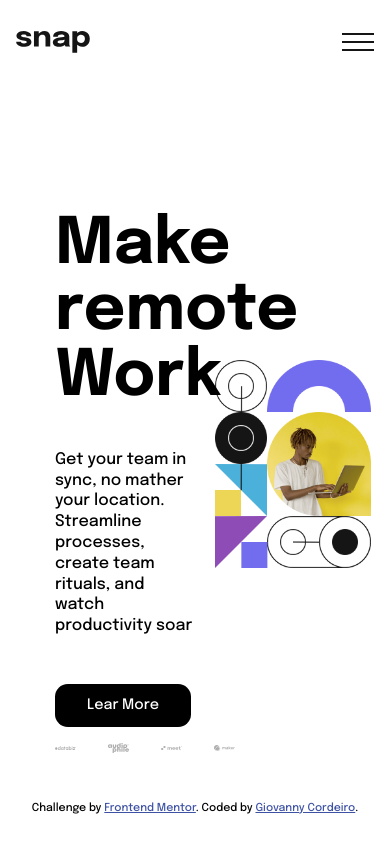
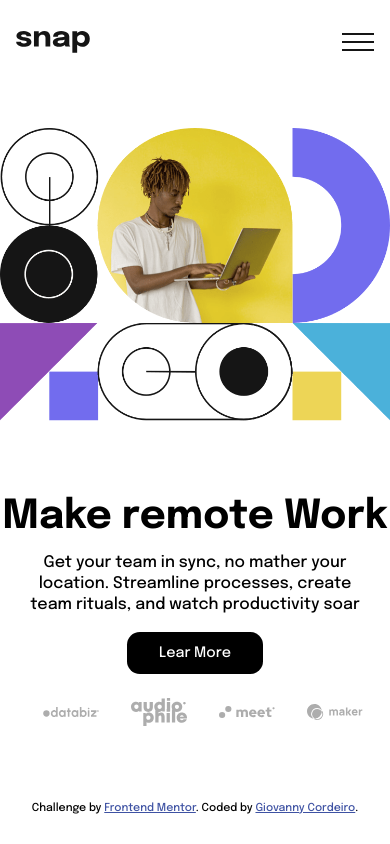
Before and after one commit to GiovannyCordeiro/snap-site, a plain HTML site: page index.html in a window 390 px wide. Drawn offline with Linux system fonts and the light colour scheme.

Commit message:
finished project

```diff
--- a/src/style.css
+++ b/src/style.css
@@ -169,8 +169,6 @@ main .content{
 
 main .content .text-content{
     width: 80%;
-    position: relative;
-    right: 0;
     height: 77%;
     /* background:blue; */
 }
@@ -221,6 +219,8 @@ main .image-content{
 main .image-content .image{
     width: 80%;
     height: 90%;
+    display: flex;
+    align-items: center;
     /* background: red; */
     background: url(/images/image-hero-desktop.png) no-repeat center center;
     background-size: contain;
@@ -355,4 +355,65 @@ main .image-content .image{
         border: 2px solid gray;
         margin-left: unset;
     }
+
+    main{
+        flex-direction: column-reverse;
+    }
+
+    main .image-content{
+        width: 100%;
+        height: 50%;
+        margin-bottom: 0;
+    }
+
+    main .image-content .image{
+        width: 100%;
+        height: 100%;
+        display: flex;
+        background: url(/images/image-hero-mobile.png) no-repeat center center;
+        background-size: contain;
+        /* background: red; */
+    }
+
+    main .content{
+        align-items: flex-start;
+        padding-top:2rem;
+        width: 100%;
+        height: 50%;
+    }
+
+    main .content .text-content{
+        width: 100%;
+        height: auto;
+        display: flex;
+        flex-direction: column;
+        justify-content: flex-start;
+        align-items: center;
+        /* background:blue; */
+    }
+
+    main .content .text-content h2{
+        font-size: 2.5rem;
+        margin-top: 0;
+        margin-bottom: 1rem;
+        text-align: center;
+        margin-left: 0;
+    }
+
+    main .content .text-content p{
+        text-align: center;
+        width: 85%;
+        margin-left:0;
+        margin-bottom: 1rem;
+        font-size: 1rem;
+    }
+
+    main .content .text-content a{
+        margin-left: 0;
+    }
+
+    main .content .text-content .logos{
+        margin-top: 1.5rem;
+        justify-content: center;
+    }
 }
```
